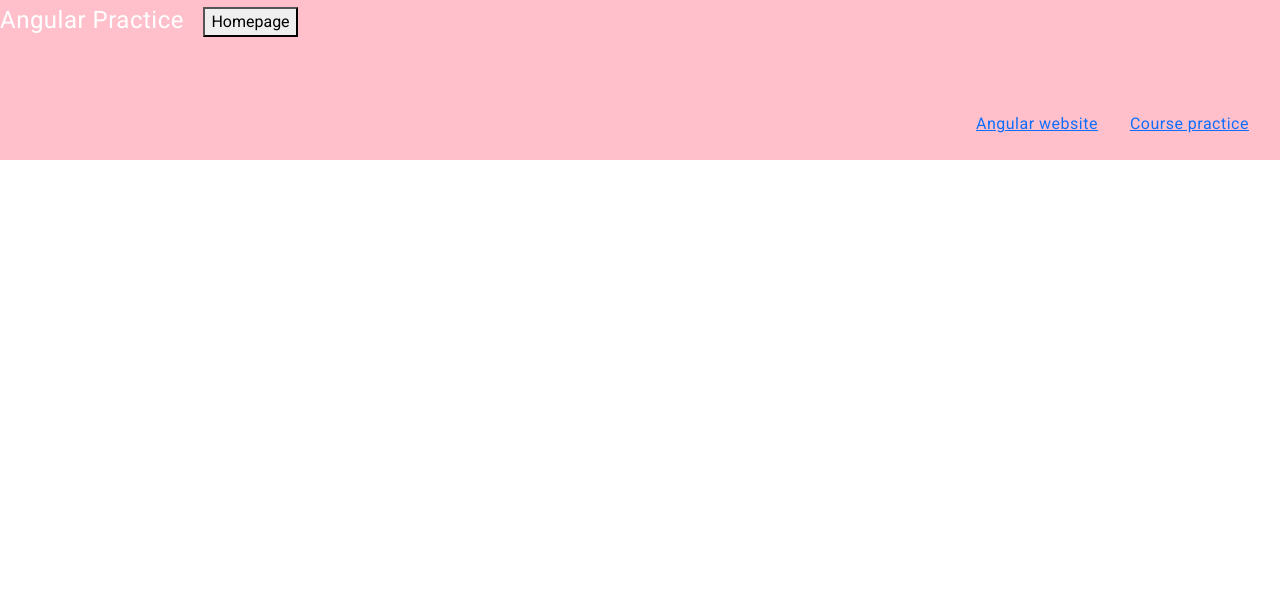
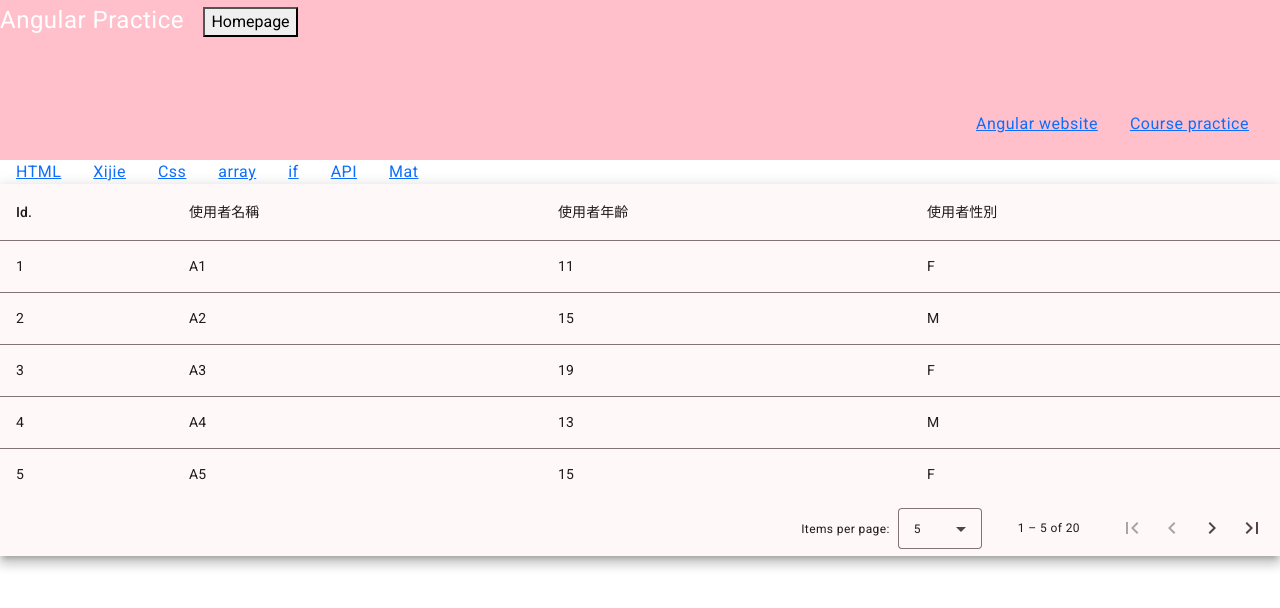
Before and after one commit to Poplollipop/angularcourse, an Angular app: page /practice/mat in a window 1280 px wide. Before the commit this address led to /. Shown: the top 608 px of the page. Built offline with nearby package versions, Linux system fonts and the light colour scheme.

Commit message:
add mat page

```diff
--- a/angular.json
+++ b/angular.json
@@ -32,7 +32,7 @@
               }
             ],
             "styles": [
-              "@angular/material/prebuilt-themes/azure-blue.css",
+              "@angular/material/prebuilt-themes/rose-red.css",
               "./node_modules/bootstrap/dist/css/bootstrap.min.css",
               "src/styles.scss"
             ],
@@ -100,7 +100,7 @@
               }
             ],
             "styles": [
-              "@angular/material/prebuilt-themes/azure-blue.css",
+              "@angular/material/prebuilt-themes/rose-red.css",
               "src/styles.scss"
             ],
             "scripts": []
--- a/src/app/app.config.ts
+++ b/src/app/app.config.ts
@@ -10,5 +10,5 @@ export const appConfig: ApplicationConfig = {
   providers: [provideZoneChangeDetection({ eventCoalescing: true }),
     provideRouter(routes),
     provideClientHydration(),
-    provideHttpClient(), provideAnimationsAsync(),]
+    provideHttpClient(), provideAnimationsAsync(), provideAnimationsAsync(),]
 };
--- a/src/app/app.routes.ts
+++ b/src/app/app.routes.ts
@@ -9,6 +9,7 @@ import { CssComponent } from './practice/css/css.component';
 import { ArrayComponent } from './practice/array/array.component';
 import { IfComponent } from './practice/if/if.component';
 import { ApiComponent } from './practice/api/api.component';
+import { MatComponent } from './practice/mat/mat.component';
 
 
 
@@ -18,6 +19,7 @@ export const routes: Routes = [
     path: 'practice',
     component: PracticeComponent,
     children: [
+      { path: 'mat', component: MatComponent },
       { path: 'xijie', component: XijieComponent },
       { path: 'api', component: ApiComponent },
       { path: 'css', component: CssComponent },
--- /dev/null
+++ b/src/app/practice/mat/mat.component.html
@@ -0,0 +1,36 @@
+<div class="mat-elevation-z8">
+    <table mat-table [dataSource]="dataSource">
+
+      <!-- Position Column -->
+      <ng-container matColumnDef="Id">
+        <th mat-header-cell *matHeaderCellDef> Id. </th>
+        <td mat-cell *matCellDef="let element"> {{element.Id}} </td>
+      </ng-container>
+
+      <!-- Name Column -->
+      <ng-container matColumnDef="name">
+        <th mat-header-cell *matHeaderCellDef> 使用者名稱 </th>
+        <td mat-cell *matCellDef="let element"> {{element.name}} </td>
+      </ng-container>
+
+      <!-- Weight Column -->
+      <ng-container matColumnDef="age">
+        <th mat-header-cell *matHeaderCellDef> 使用者年齡 </th>
+        <td mat-cell *matCellDef="let element"> {{element.age}} </td>
+      </ng-container>
+
+      <!-- Symbol Column -->
+      <ng-container matColumnDef="gender">
+        <th mat-header-cell *matHeaderCellDef> 使用者性別 </th>
+        <td mat-cell *matCellDef="let element"> {{element.gender}} </td>
+      </ng-container>
+
+      <tr mat-header-row *matHeaderRowDef="displayedColumns"></tr>
+      <tr mat-row *matRowDef="let row; columns: displayedColumns;"></tr>
+    </table>
+
+    <mat-paginator [pageSizeOptions]="[5, 10, 20]"
+                   showFirstLastButtons
+                   aria-label="Select page of periodic elements">
+    </mat-paginator>
+  </div>
--- /dev/null
+++ b/src/app/practice/mat/mat.component.ts
@@ -0,0 +1,53 @@
+import { AfterViewInit, Component, ViewChild } from '@angular/core';
+import { MatPaginator, MatPaginatorModule } from '@angular/material/paginator';
+import { MatTableDataSource, MatTableModule } from '@angular/material/table';
+
+
+
+export interface PeriodicElement {
+  name: string;
+  Id: number;
+  age: number;
+  gender: string;
+}
+
+const ELEMENT_DATA: PeriodicElement[] = [
+  { Id: 1, name: 'A1', age: 11, gender: 'F' },
+  { Id: 2, name: 'A2', age: 15, gender: 'M' },
+  { Id: 3, name: 'A3', age: 19, gender: 'F' },
+  { Id: 4, name: 'A4', age: 13, gender: 'M' },
+  { Id: 5, name: 'A5', age: 15, gender: 'F' },
+  { Id: 6, name: 'A6', age: 16, gender: 'M' },
+  { Id: 7, name: 'A7', age: 14, gender: 'F' },
+  { Id: 8, name: 'A8', age: 15, gender: 'M' },
+  { Id: 9, name: 'A9', age: 18, gender: 'F' },
+  { Id: 10, name: 'A10', age: 20, gender: 'F' },
+  { Id: 11, name: 'A11', age: 22, gender: 'F' },
+  { Id: 12, name: 'A12', age: 24, gender: 'M' },
+  { Id: 13, name: 'A13', age: 26, gender: 'F' },
+  { Id: 14, name: 'A14', age: 28, gender: 'M' },
+  { Id: 15, name: 'A15', age: 30, gender: 'F' },
+  { Id: 16, name: 'A16', age: 32, gender: 'F' },
+  { Id: 17, name: 'A17', age: 35, gender: 'F' },
+  { Id: 18, name: 'A18', age: 39, gender: 'M' },
+  { Id: 19, name: 'A19', age: 39, gender: 'M' },
+  { Id: 20, name: 'A20', age: 40, gender: 'M' },
+];
+
+@Component({
+  selector: 'app-mat',
+  standalone: true,
+  imports: [MatTableModule, MatPaginatorModule],
+  templateUrl: './mat.component.html',
+  styleUrl: './mat.component.scss'
+})
+export class MatComponent {
+  displayedColumns: string[] = ['Id', 'name', 'age', 'gender'];
+  dataSource = new MatTableDataSource<PeriodicElement>(ELEMENT_DATA);
+
+  @ViewChild(MatPaginator) paginator!: MatPaginator;
+
+  ngAfterViewInit() {
+    this.dataSource.paginator = this.paginator;
+  }
+}
--- a/src/app/practice/practice.component.html
+++ b/src/app/practice/practice.component.html
@@ -5,5 +5,8 @@
 <a class="m-3" routerLink="/practice/array" routerLinkActive="active">array</a>
 <a class="m-3" routerLink="/practice/if" routerLinkActive="active">if</a>
 <a class="m-3" routerLink="/practice/api" routerLinkActive="active">API</a>
+<a class="m-3" routerLink="/practice/mat" routerLinkActive="active">Mat</a>
+
+
 </div>
 <router-outlet></router-outlet>
```
Also changed, not shown: src/app/practice/mat/mat.component.scss (added), 1 other file (tests, documents, lock files or other folders).
